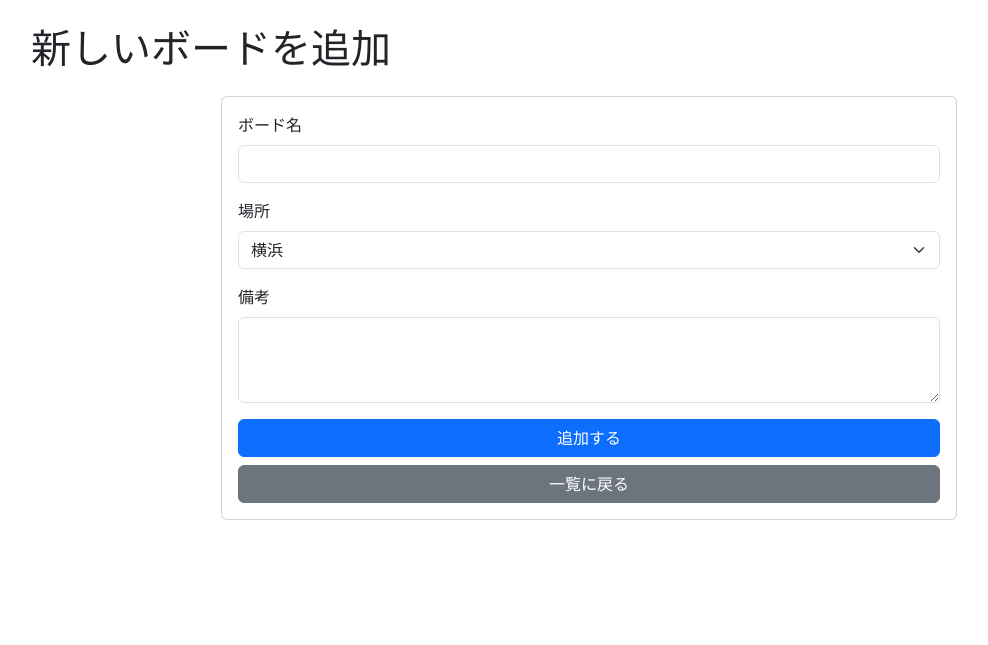
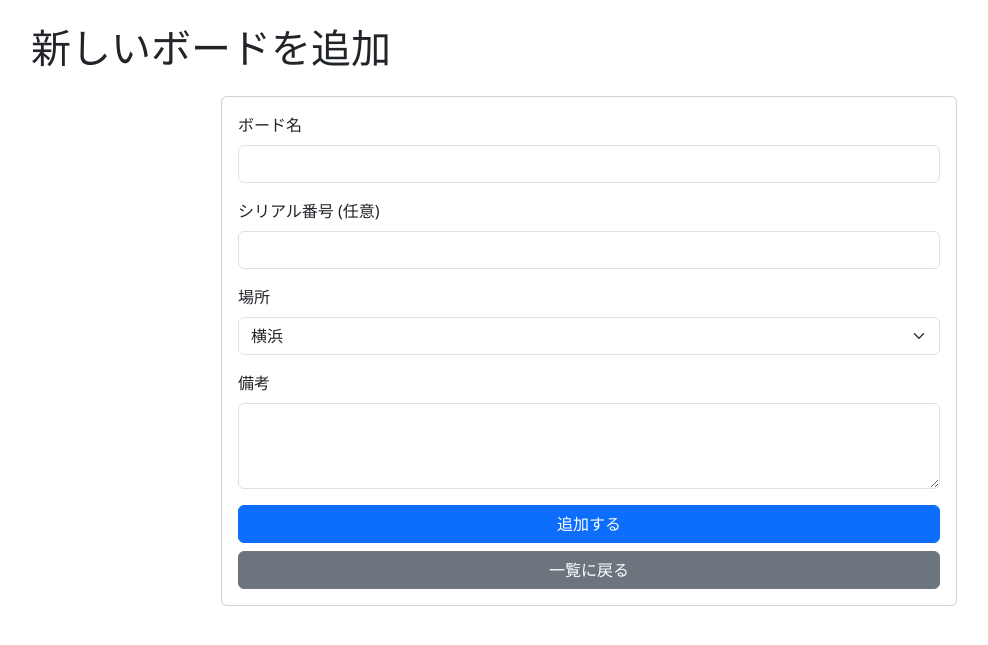
Before and after one commit to uuuuuseeee/sup-board-app, a Flask app: page /add in a window 1280 px wide. Shown: the part 56-701 px from the top of the page, without its empty margins (51-1039 px from the left). Run offline with Flask 3, Linux system fonts and the light colour scheme; the visitor is signed in with stand-in values (Sample User, id 1).

Commit message:
Update add.html

```diff
--- a/templates/add.html
+++ b/templates/add.html
@@ -12,6 +12,11 @@
                         <div class="mb-3">
                             <label for="name" class="form-label">ボード名</label>
                             <input type="text" class="form-control" id="name" name="name" required>
+                        </div>
+                        <!-- ↓↓ シリアル番号の入力欄を追加 ↓↓ -->
+                        <div class="mb-3">
+                            <label for="serial_number" class="form-label">シリアル番号 (任意)</label>
+                            <input type="text" class="form-control" id="serial_number" name="serial_number">
                         </div>
                         <div class="mb-3">
                             <label for="location_select" class="form-label">場所</label>
@@ -51,7 +56,6 @@
                 otherLocationP.style.display = 'none';
             }
         }
-    // ページ読み込み時に一度実行
         toggleLocationInput();
     </script>
     {% endblock %}
```
Lines whose indentation alone changed are shown as unchanged.
